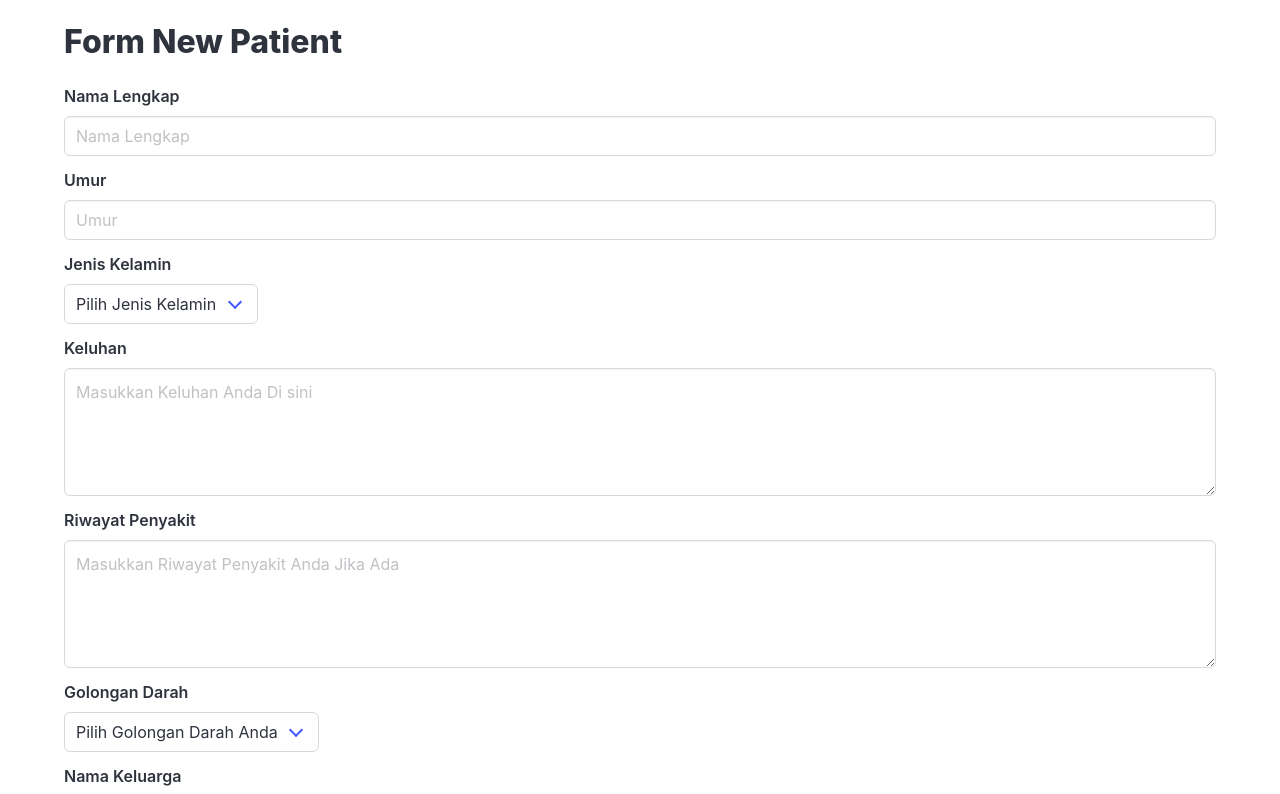
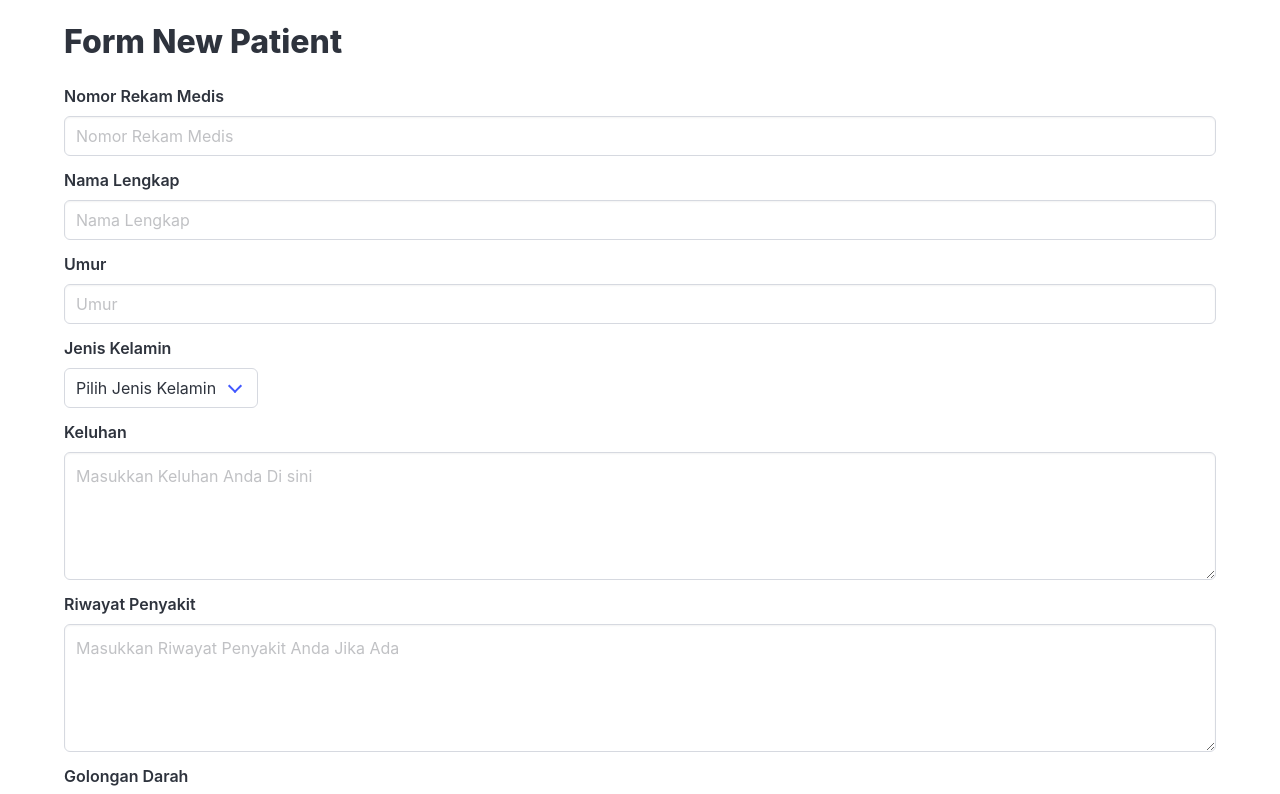
Before and after one commit to Nurena67/fullstack, a React (Create React App) app in the folder frontend/: page /patients/add in a window 1280 px wide. Shown: the top 794 px of the page. Built offline with nearby package versions, Linux system fonts and the light colour scheme.

Commit message:
Update PatientAdd.js

```diff
--- a/frontend/src/components/PatientAdd.js
+++ b/frontend/src/components/PatientAdd.js
@@ -5,6 +5,7 @@ import { createPatient } from "../services/api";
 const PatientAdd = () => {
   const navigate = useNavigate();
   const [formData, setFormData] = useState({
+    medicalRecordNumber: '',
     name: '',
     age: '',
     gender: '',
@@ -19,6 +20,7 @@ const PatientAdd = () => {
     await createPatient(formData);
     alert('Pasien Berhasil di Tambahkan');
     setFormData({
+      medicalRecordNumber: '',
       name: '',
       age: '',
       gender: '',
@@ -38,6 +40,22 @@ const PatientAdd = () => {
     <div className="colums is-half">
       <h1 className="title">Form New Patient</h1>
       <form onSubmit={handleSubmit}>
+
+    <div className="field">
+    <label className="label">Nomor Rekam Medis</label>
+    <div className="control">
+        <input
+            className="input"
+            type="number"
+            placeholder="Nomor Rekam Medis"
+            value={formData.medicalRecordNumber}
+            onChange={(e) =>
+                setFormData({ ...formData, medicalRecordNumber: e.target.value })
+            }
+            required
+        />
+    </div>
+</div>
       <div className="field">
                 <label className="label">Nama Lengkap</label>
                 <div className="control">
```
